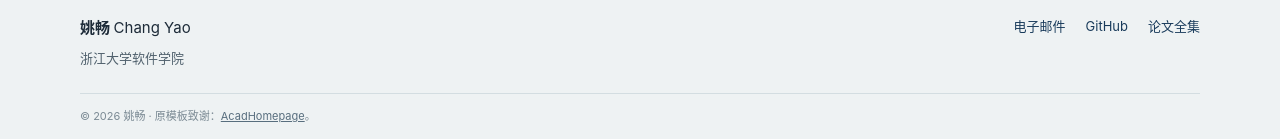
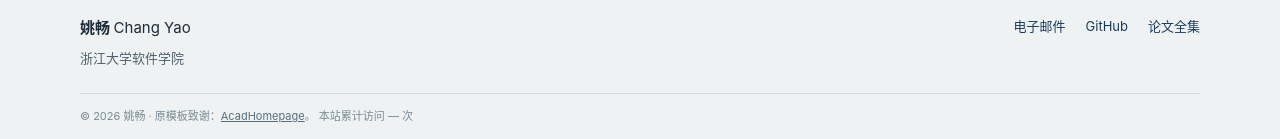
Before and after one commit to yaochang/yaochang.github.io, a Jekyll site: the page built from _pages/about.md, in a window 1280 px wide and 900 px high, scrolled down 2030 px. Shown: the part 758-897 px from the top of the window. Built offline with Jekyll 4.4.1, drawn with Linux system fonts in a browser that asks for light colours; comment, search, counter and statistics services are not loaded.

Commit message:
Add homepage visit counter

```diff
--- a/_layouts/academic.html
+++ b/_layouts/academic.html
@@ -44,7 +44,11 @@
           <a href="{{ asset_prefix }}publications/index.html">论文全集</a>
         </div>
       </div>
-      <div class="container site-footer__credit">© 2026 姚畅 · 原模板致谢：<a href="https://github.com/RayeRen/acad-homepage.github.io" target="_blank" rel="noopener noreferrer">AcadHomepage</a>。</div>
+      <div class="container site-footer__credit">
+        <span>© 2026 姚畅 · 原模板致谢：<a href="https://github.com/RayeRen/acad-homepage.github.io" target="_blank" rel="noopener noreferrer">AcadHomepage</a>。</span>
+        {% if page.url == '/' %}<span class="site-footer__visits">本站累计访问 <span id="busuanzi_site_pv" aria-live="polite">—</span> 次</span>{% endif %}
+      </div>
     </footer>
+    <script defer src="https://cdn.busuanzi.cc/busuanzi/3.6.9/busuanzi.min.js"></script>
   </body>
 </html>
```
